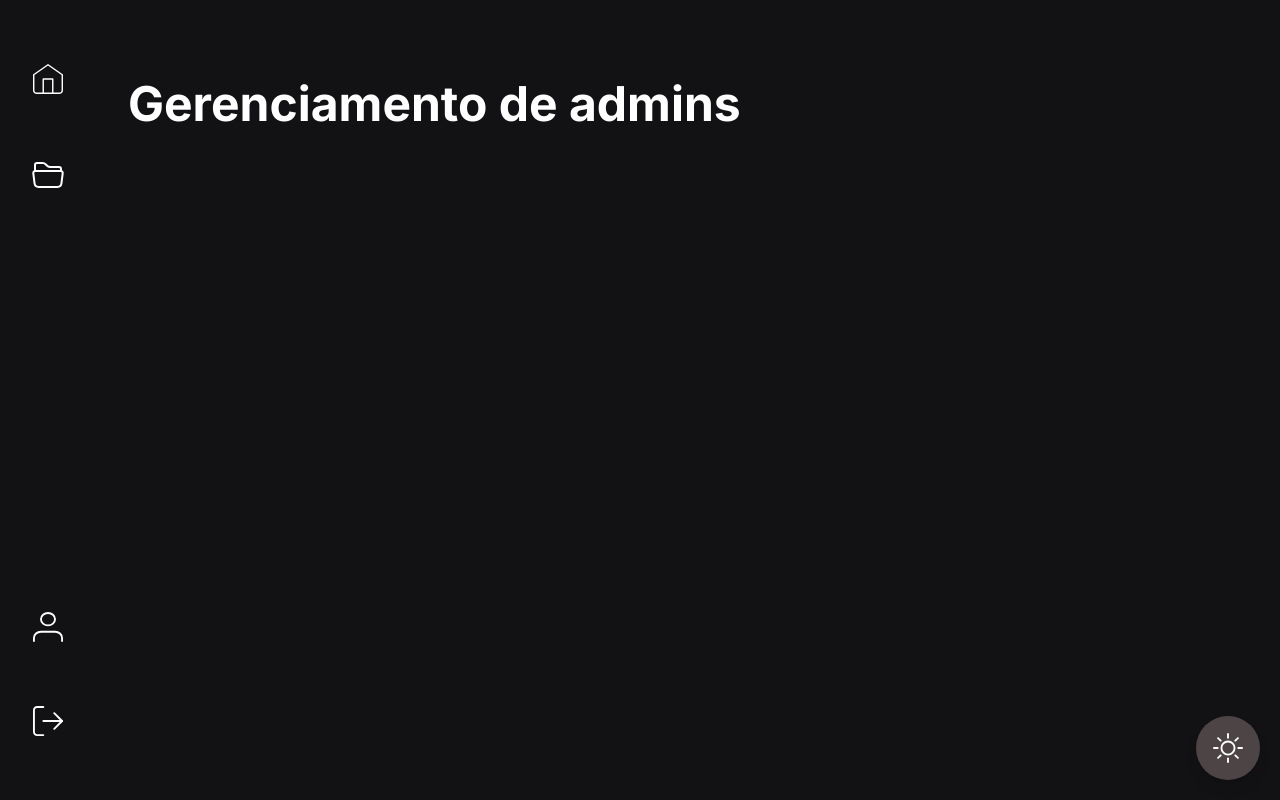
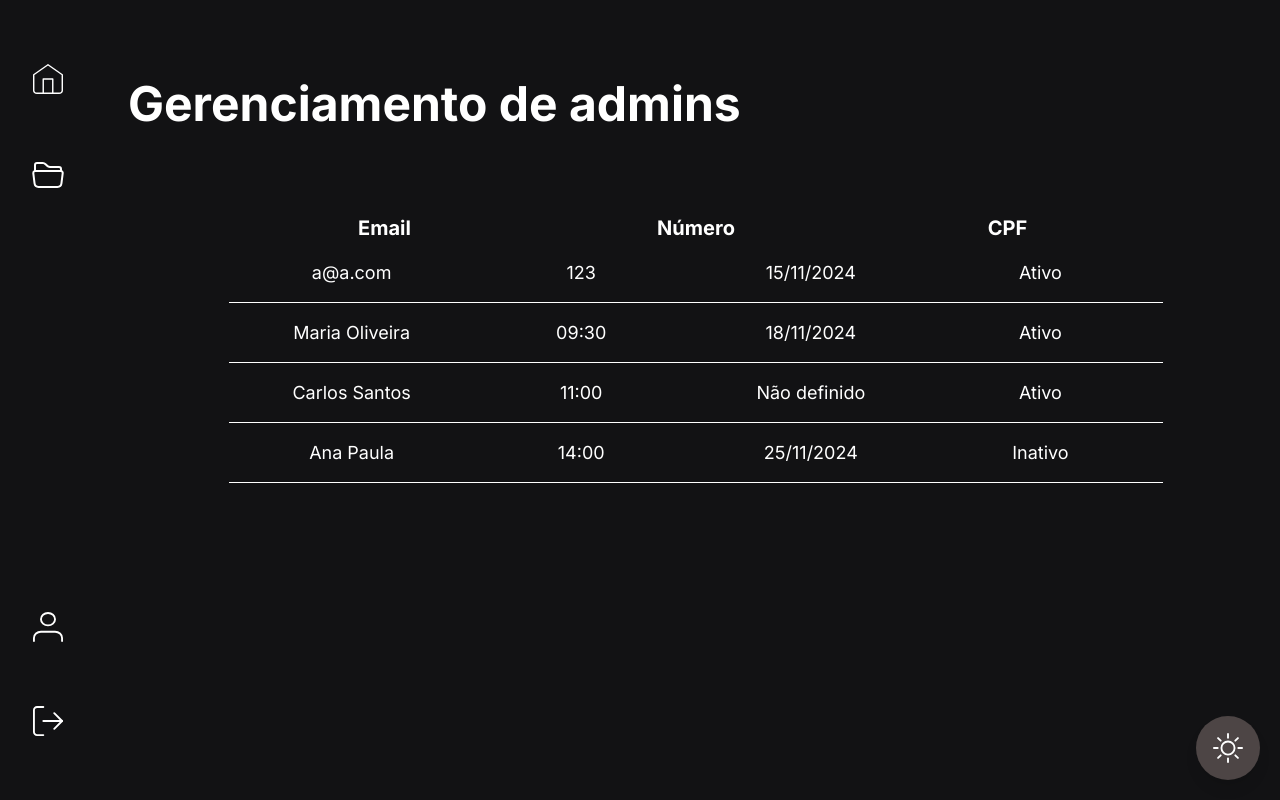
Before and after one commit to Melancia-Salgada/psico-frontend, a React (Vite) app in the folder easypsi/: page /gerenciamento-adm in a window 1280 px wide. Built offline with nearby package versions, Linux system fonts and the light colour scheme.

Commit message:
cmc de adm

```diff
--- a/easypsi/src/views/adm/Gerenciamento.jsx
+++ b/easypsi/src/views/adm/Gerenciamento.jsx
@@ -1,14 +1,29 @@
-import React from 'react'
+import React, { useState } from 'react';
 import AdminSidebar from './AdminSidebar'
 import Titulo from '../../components/Titulo'
 import WhiteMode from '../../components/WhiteMode'
+import List from '../../components/Lista/List'
+
+
 
 const Gerenciamento = () => {
+
+  const headers = ['Email', 'Número', 'CPF'];
+
+  // Dados fictícios para simuolar o conteúd
+  const [data] = useState([
+    ['a@a.com', '123', '15/11/2024', 'Ativo'],
+    ['Maria Oliveira', '09:30', '18/11/2024', 'Ativo'],
+    ['Carlos Santos', '11:00', 'Não definido', 'Ativo'],
+    ['Ana Paula', '14:00', '25/11/2024', 'Inativo'],
+  ]); //Mudar para setdata quando integrar o back
+
   return (
     <div>
         <AdminSidebar></AdminSidebar>
         <div className='container-dash'>
             <Titulo showButton={false}>Gerenciamento de admins</Titulo>
+            <List headers={headers} data={data}></List>
         </div>
         <WhiteMode />
     </div>
```
